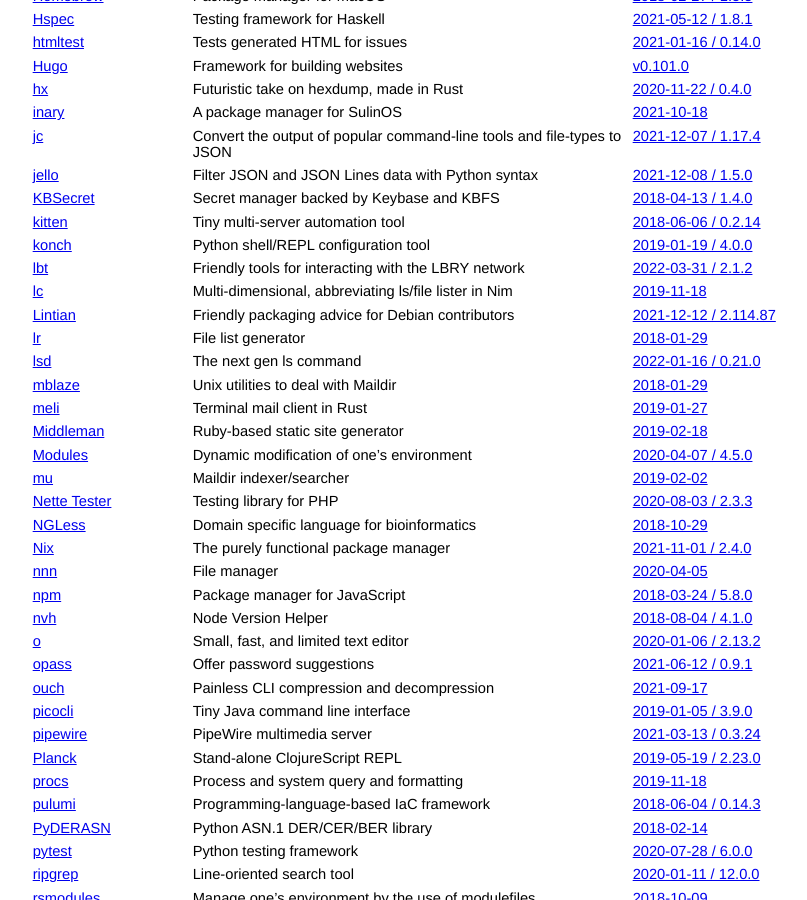
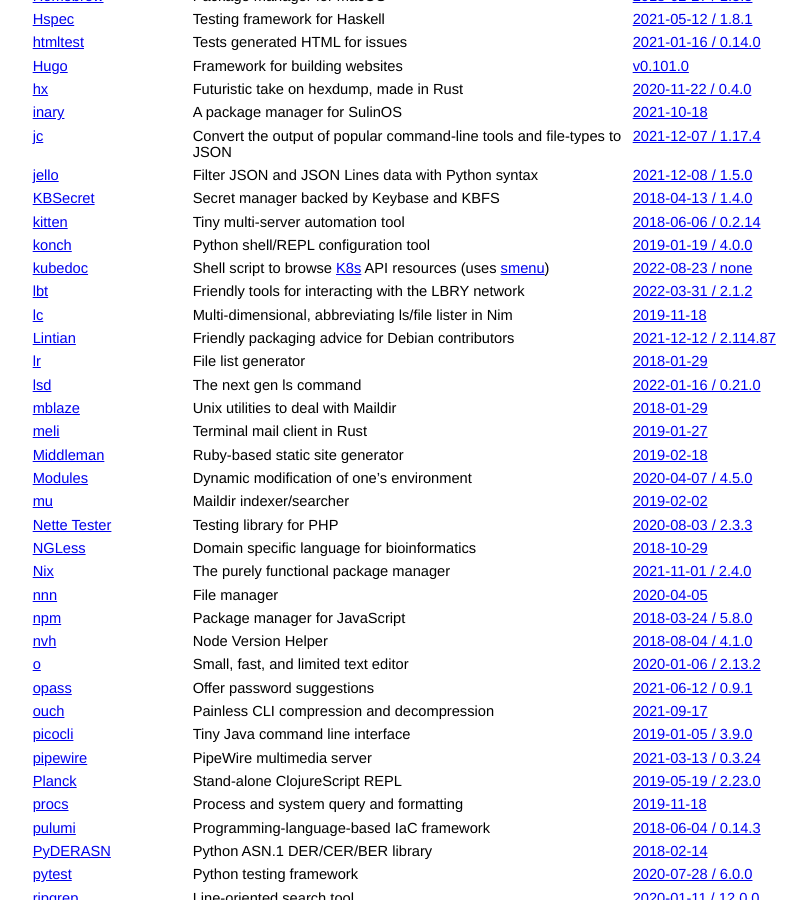
Before and after one commit to jcs/no_color, a Jekyll site: the page built from index.md, in a window 1280 px wide and 900 px high, scrolled down 3425 px. Shown: the whole window, without its empty margins (211-1018 px from the left). Built offline with Jekyll 4.4.1, drawn with Linux system fonts in a browser that asks for light colours; our own code applies the rules of GitHub Pages for plain Markdown files.

Commit message:
Add `kubedoc` to the list
Signed-off-by: Matouš Jan Fialka <mjf@mjf.cz>

```diff
--- a/index.md
+++ b/index.md
@@ -188,6 +188,7 @@ color via `NO_COLOR`.
 | [KBSecret](https://kbsecret.github.io/) | Secret manager backed by Keybase and KBFS | [2018-04-13 / 1.4.0](https://github.com/kbsecret/kbsecret/commit/d5296054d979a1b1ce07c1be78d56d3d29b62384) |
 | [kitten](https://github.com/hoffa/kitten) | Tiny multi-server automation tool | [2018-06-06 / 0.2.14](https://github.com/hoffa/kitten/commit/88cb015f4ae021a1c00bfc4dc9506a8e14e51bb4) |
 | [konch](https://github.com/sloria/konch) | Python shell/REPL configuration tool | [2019-01-19 / 4.0.0](https://github.com/sloria/konch/blob/master/CHANGELOG.rst#400-2019-01-19) |
+| [kubedoc](https://gist.github.com/mjf/bd03c62115a5c46b50851173741fb84b) | Shell script to browse [K8s](https://kubernetes.io) API resources (uses [smenu](https://github.com/p-gen/smenu)) | [2022-08-23 / none](https://gist.github.com/mjf/bd03c62115a5c46b50851173741fb84b) |
 | [lbt](https://gitlab.com/gardenappl/lbt) | Friendly tools for interacting with the LBRY network | [2022-03-31 / 2.1.2](https://gitlab.com/gardenappl/lbt/-/releases/v2.1.2)
 | [lc](https://github.com/c-blake/lc) | Multi-dimensional, abbreviating ls/file lister in Nim | [2019-11-18](https://github.com/c-blake/lc/commit/3f69e692db45c63320c3cbd2d3910208437687f9) |
 | [Lintian](https://lintian.debian.org) | Friendly packaging advice for Debian contributors | [2021-12-12 / 2.114.87](https://salsa.debian.org/lintian/lintian/-/commit/275a48e628120100a38cbcd5a4f7f5b70c5ab47d) |
```
